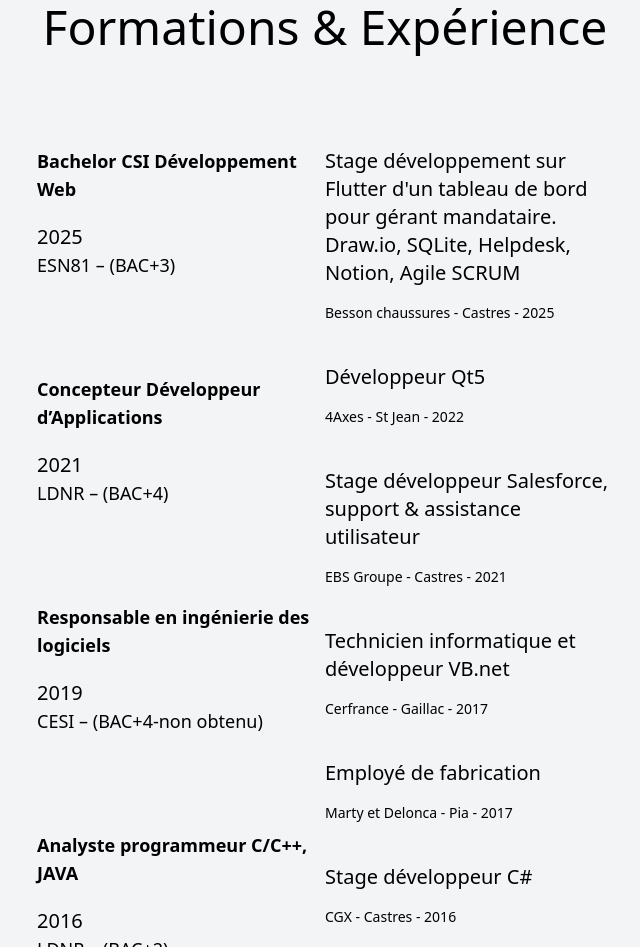
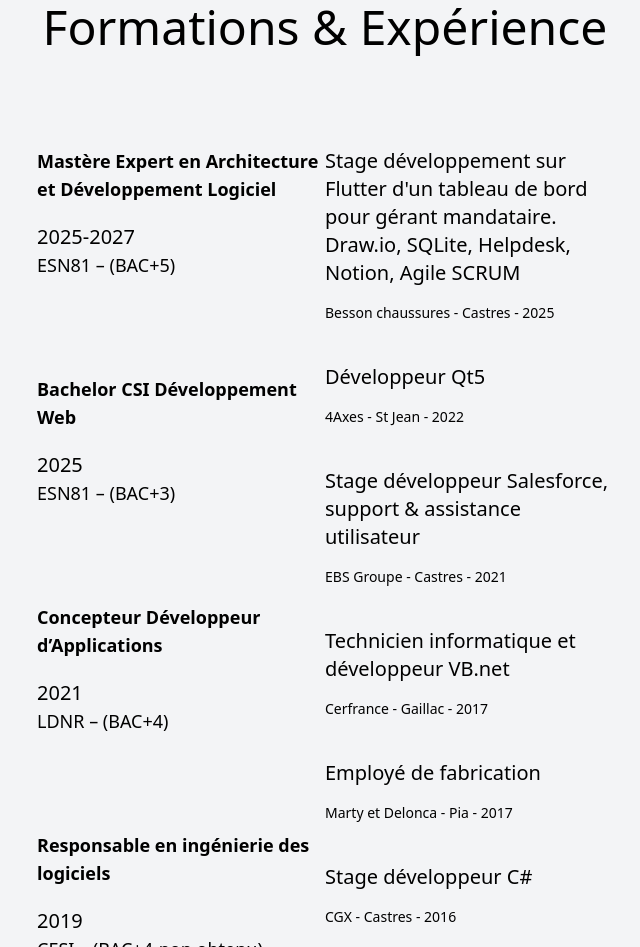
Before and after one commit to gkiThor/portfolio, a website: page index.html in a window 1280 px wide. Shown: the part 2433-3380 px from the top of the page, without its empty margins (315-955 px from the left). Drawn offline with nearby package versions, Linux system fonts and the light colour scheme.

Commit message:
ajout formation

```diff
--- a/index.html
+++ b/index.html
@@ -386,6 +386,16 @@
 
           <div class="mb-10 md:mb-24">
             <p class="text-lg mb-2 md:text-18sm md:mb-5 font-bold">
+              Mastère Expert en Architecture et Développement Logiciel
+            </p>
+            <p class="text-xl md:max-w-[120px]">2025-2027</p>
+            <p class="text-lg mb-2 md:text-18sm md:mb-5">
+              ESN81 – (BAC+5)
+            </p>
+          </div>
+
+          <div class="mb-10 md:mb-24">
+            <p class="text-lg mb-2 md:text-18sm md:mb-5 font-bold">
               Bachelor CSI Développement Web
             </p>
             <p class="text-xl md:max-w-[120px]">2025</p>
```
